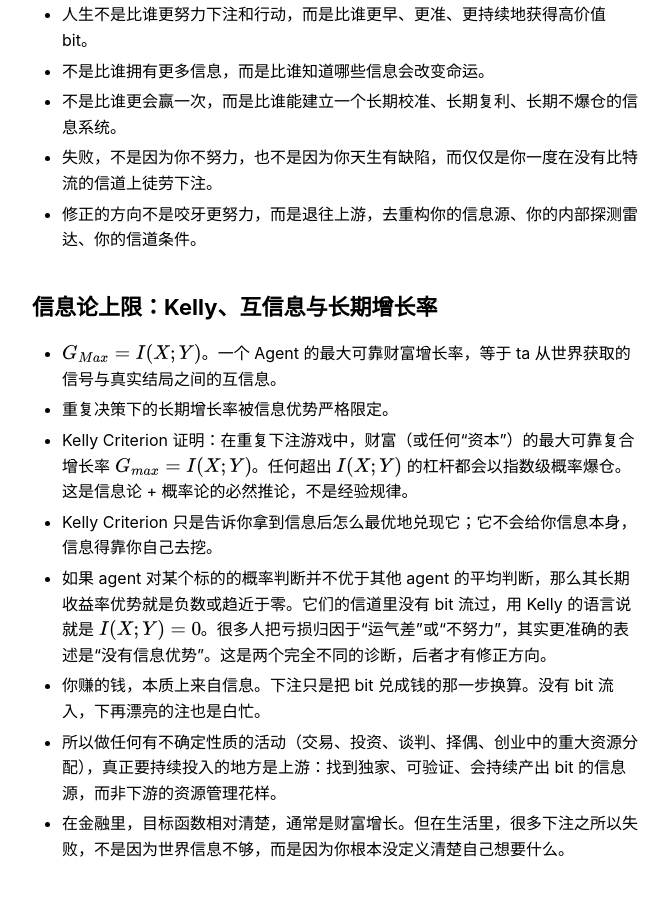
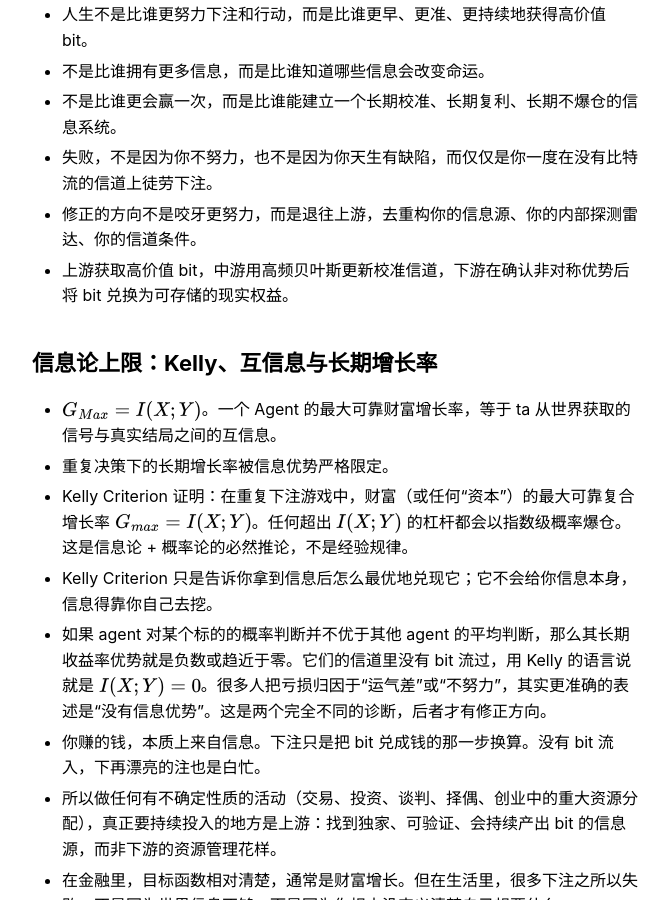
Before and after one commit to elemer1/elemer1.github.io, a Jekyll site: the page built from _markdown/人生的元理论：上游的 bit.md, in a window 1280 px wide and 900 px high, scrolled down 561 px. Shown: the whole window, without its empty margins (303-972 px from the left). Built offline with Jekyll 4.4.1, drawn with Linux system fonts in a browser that asks for light colours.

Commit message:
Update 人生的元理论：上游的 bit.md

```diff
--- a/_markdown/人生的元理论：上游的 bit.md
+++ b/_markdown/人生的元理论：上游的 bit.md
@@ -17,6 +17,7 @@ listed: true
 * 不是比谁更会赢一次，而是比谁能建立一个长期校准、长期复利、长期不爆仓的信息系统。
 * 失败，不是因为你不努力，也不是因为你天生有缺陷，而仅仅是你一度在没有比特流的信道上徒劳下注。
 * 修正的方向不是咬牙更努力，而是退往上游，去重构你的信息源、你的内部探测雷达、你的信道条件。
+* 上游获取高价值 bit，中游用高频贝叶斯更新校准信道，下游在确认非对称优势后将 bit 兑换为可存储的现实权益。
 
 ## 信息论上限：Kelly、互信息与长期增长率
 
```
